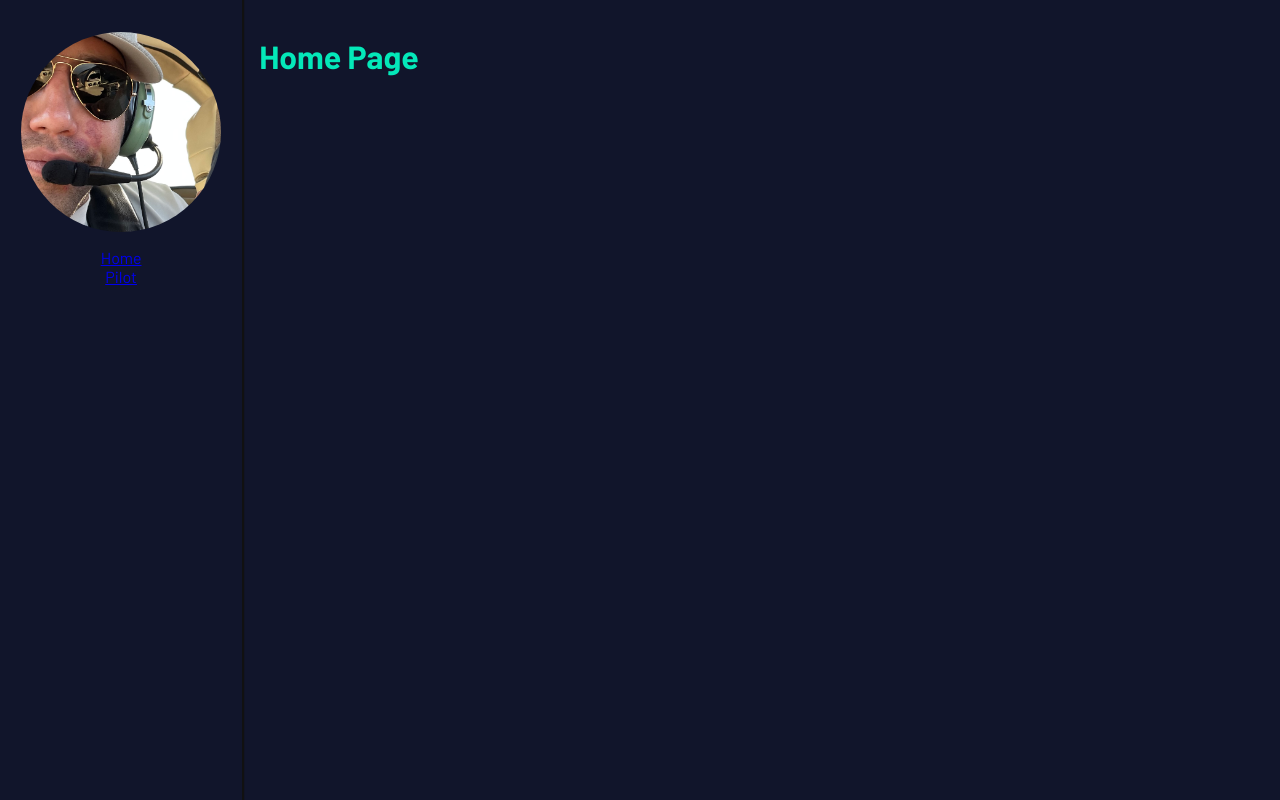
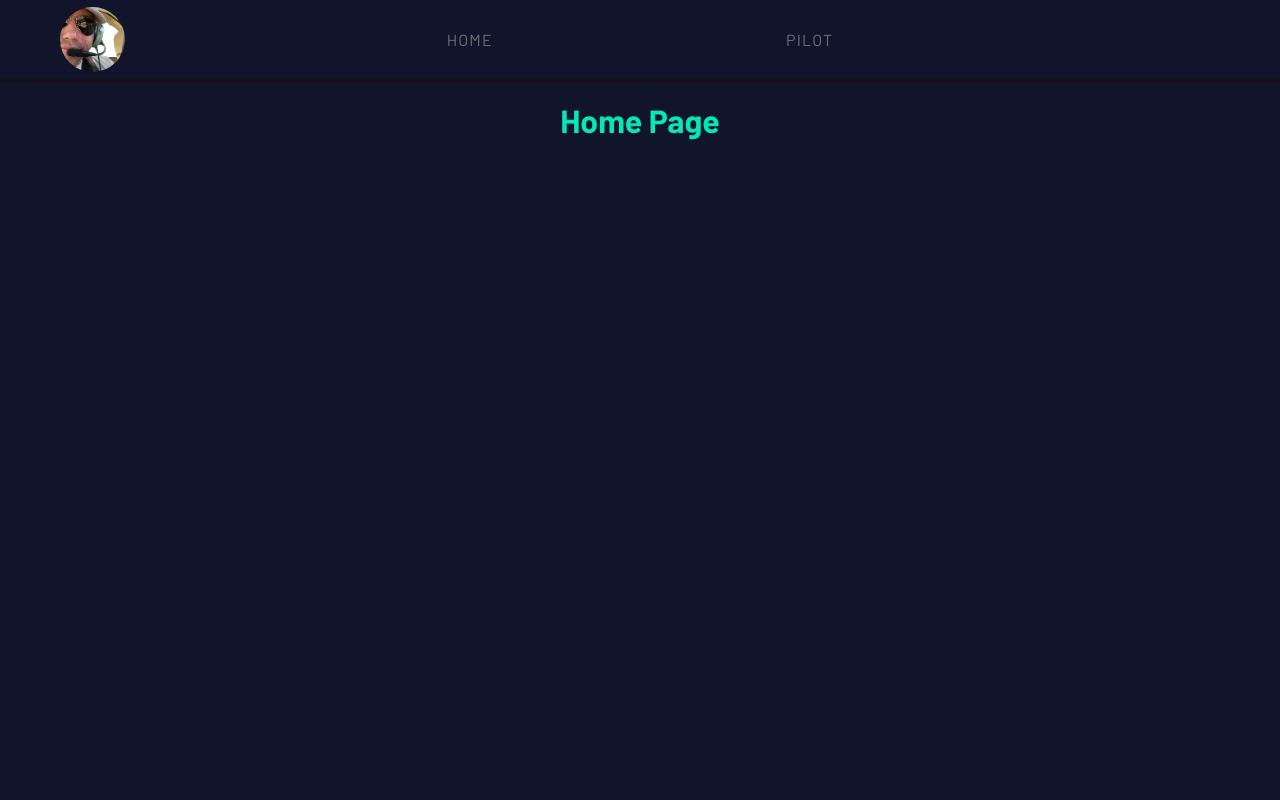
Before and after one commit to GlenCodez/glenned.com, a React (Create React App) app: page / in a window 1280 px wide. Built offline with nearby package versions, Linux system fonts and the light colour scheme.

Commit message:
Navigation header WIP

```diff
--- a/src/assets/styles/App.css
+++ b/src/assets/styles/App.css
@@ -1,5 +1,9 @@
 @import "fonts.css";
 @import "colors.css";
+
+:root {
+    --nav-height: 80px;
+}
 
 body {
     font-family: 'Barlow', sans-serif;
@@ -18,7 +22,8 @@ main {
     width: 100%;
     display: flex;
     flex-flow: column nowrap;
-    padding: 1rem;
+    padding: var(--nav-height) 5rem 5rem;
+    margin: 0;
 }
 
 main > div {
@@ -26,4 +31,6 @@ main > div {
     width: 100%;
     display: flex;
     flex-flow: column nowrap;
+    justify-content: flex-start;
+    align-items: center;
 }
--- a/src/assets/styles/colors.css
+++ b/src/assets/styles/colors.css
@@ -3,6 +3,11 @@
     --main-bg-color-transparent: rgba(17,21,43,.9);
     --text-color-1: #04e8b9;
     --text-color-2: #73d9ff;
+    --nav-link-color-inactive: rgba(153,149,149,.7);
+}
+
+a {
+    text-decoration: none;
 }
 
 h1 {
--- a/src/components/Nav/Nav.css
+++ b/src/components/Nav/Nav.css
@@ -1,25 +1,47 @@
 .main-nav {
-    height: 100%;
-    width: 19%;
-    border-right: 1px solid #111;
-    box-shadow: 1px 0 1px #111;
-    padding: 1rem;
+    height: var(--nav-height);
+    width: 100%;
+    position: fixed;
+    left: 0;
+    top: 0;
+    z-index: 99;
+    border-bottom: 1px solid #111;
+    box-shadow: 1px 2px 1px #111;
+    padding: 0 60px;
     display: flex;
-    flex-flow: column nowrap;
+    flex-flow: row nowrap;
     align-items: center;
-    justify-content: flex-start;
+    justify-content: space-between;
 }
 
 .profile-container {
     display: inline-block;
     position: relative;
-    width: 200px;
-    height: 200px;
+    width: calc(var(--nav-height) - 15px);
+    height: calc(var(--nav-height) - 15px);
     overflow: hidden;
     border-radius: 50%;
-    margin: 1rem;
+    margin: 0;
 }
 .profile-container img {
     width: auto;
     height: 100%;
 }
+
+.main-nav a {
+    line-height: 80px;
+    font-size: 16px;
+    margin: 0;
+    text-transform: uppercase;
+    font-weight: 400;
+    letter-spacing: 1.14px;
+    color: var(--nav-link-color-inactive);
+}
+
+.nav-section {
+    height: 100%;
+    width: 100%;
+    display: flex;
+    justify-content: space-between;
+    align-items: center;
+}
--- a/src/components/Nav/Nav.tsx
+++ b/src/components/Nav/Nav.tsx
@@ -5,11 +5,18 @@ import {Link} from "react-router-dom";
 function Nav() {
     return (
         <nav className="main-nav">
-            <div className="profile-container">
-                <img src="img/glen_burchfield_profile_picture.jpg" alt="Glen Burchfield Profile Picture" />
+            <div className="nav-section">
+                <div className="profile-container">
+                    <img src="img/glen_burchfield_profile_picture.jpg" alt="Glen Burchfield Profile Picture" />
+                </div>
             </div>
-            <Link to="/home">Home</Link>
-            <Link to="/pilot">Pilot</Link>
+            <div className="nav-section">
+                <Link to="/home">Home</Link>
+                <Link to="/pilot">Pilot</Link>
+            </div>
+            <div className="nav-section">
+
+            </div>
         </nav>
     );
 }
```
